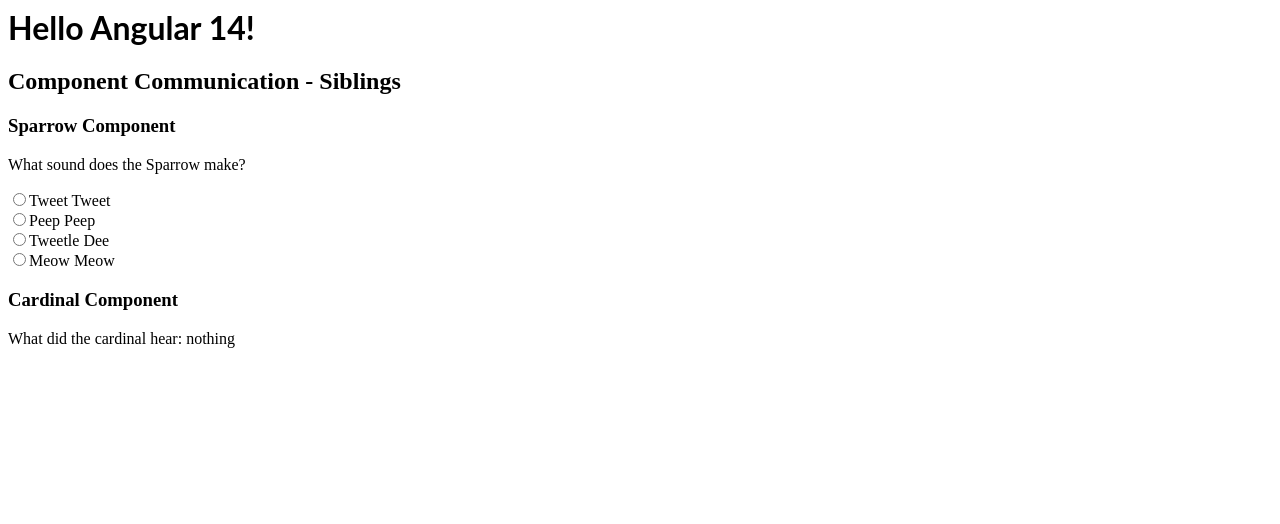
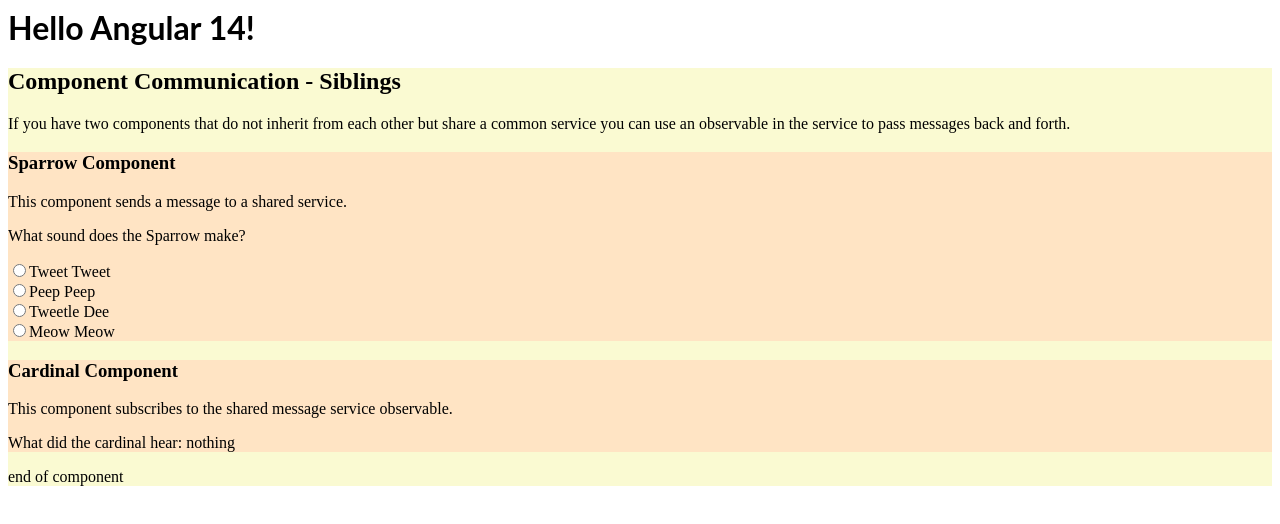
Before and after one commit to jbratu/srp-angular-standards, an Angular app: page / in a window 1280 px wide. Shown: the top 524 px of the page. Built offline with nearby package versions, Linux system fonts and the light colour scheme.

Commit message:
9 files modified

```diff
--- a/src/app/app.component.html
+++ b/src/app/app.component.html
@@ -1,5 +1,3 @@
 <hello name="{{ name }}"></hello>
 
-<h2>Component Communication - Siblings</h2>
-
 <app-communication-with-service></app-communication-with-service>
--- a/src/app/howto/communication-with-service/cardinal/cardinal.component.css
+++ b/src/app/howto/communication-with-service/cardinal/cardinal.component.css
@@ -0,0 +1,3 @@
+.component {
+  background-color: bisque;
+}
--- a/src/app/howto/communication-with-service/cardinal/cardinal.component.html
+++ b/src/app/howto/communication-with-service/cardinal/cardinal.component.html
@@ -1,2 +1,5 @@
-<h3>Cardinal Component</h3>
-<p>What did the cardinal hear: {{ whatIHeard }}</p>
+<div class="component">
+  <h3>Cardinal Component</h3>
+  <p>This component subscribes to the shared message service observable.</p>
+  <p>What did the cardinal hear: {{ whatIHeard }}</p>
+</div>
--- a/src/app/howto/communication-with-service/cardinal/cardinal.component.ts
+++ b/src/app/howto/communication-with-service/cardinal/cardinal.component.ts
@@ -12,13 +12,17 @@
   constructor(private commonSharedService: ComponentCommonSharedService) {}
 
   ngOnInit() {
+    // When the component initializes listen for incomming messages
     this.commonSharedService.currentMessage.subscribe((message) => {
       if (!message || message == '') {
+        // We didn't hear a valid message
         return;
       }
 
+      // We heard a valid message
       console.log(`Cardinal heard message '${message}'`);
 
+      // React to the message
       if (message === 'tweet' || message === 'peep' || message === 'td') {
         this.whatIHeard = message;
       } else {
--- a/src/app/howto/communication-with-service/communication-with-service.component.css
+++ b/src/app/howto/communication-with-service/communication-with-service.component.css
@@ -0,0 +1,3 @@
+.component {
+  background-color: lightgoldenrodyellow;
+}
--- a/src/app/howto/communication-with-service/communication-with-service.component.html
+++ b/src/app/howto/communication-with-service/communication-with-service.component.html
@@ -1,5 +1,14 @@
-<!-- <p>communication-with-service works!</p> -->
+<div class="component">
+  <h2>Component Communication - Siblings</h2>
+  <p>
+    If you have two components that do not inherit from each other but share a
+    common service you can use an observable in the service to pass messages
+    back and forth.
+  </p>
 
-<app-sparrow></app-sparrow>
+  <app-sparrow></app-sparrow>
 
-<app-cardinal></app-cardinal>
+  <app-cardinal></app-cardinal>
+
+  <p>end of component</p>
+</div>
--- a/src/app/howto/communication-with-service/component-common-shared.service.ts
+++ b/src/app/howto/communication-with-service/component-common-shared.service.ts
@@ -11,6 +11,9 @@
 
   constructor() {}
 
+  /*
+    Users of this service can send messages to any component that has subscribed to the currentMessage observable.
+  */
   changeMessage(message: string) {
     console.log(`Change message received: ${message}`);
     this.messageSource.next(message);
--- a/src/app/howto/communication-with-service/sparrow/sparrow.component.css
+++ b/src/app/howto/communication-with-service/sparrow/sparrow.component.css
@@ -0,0 +1,3 @@
+.component {
+  background-color: bisque;
+}
--- a/src/app/howto/communication-with-service/sparrow/sparrow.component.html
+++ b/src/app/howto/communication-with-service/sparrow/sparrow.component.html
@@ -1,4 +1,6 @@
+<div class='component'>
   <h3>Sparrow Component</h3>
+  <p>This component sends a message to a shared service.</p>
   <p>What sound does the Sparrow make?</p>
   <input
     type="radio"
@@ -32,3 +34,4 @@
     (change)="makeBirdNoise($event)"
   />
   <label for="meow">Meow Meow</label><br />
+</div>
```
Lines whose indentation alone changed are shown as unchanged.
